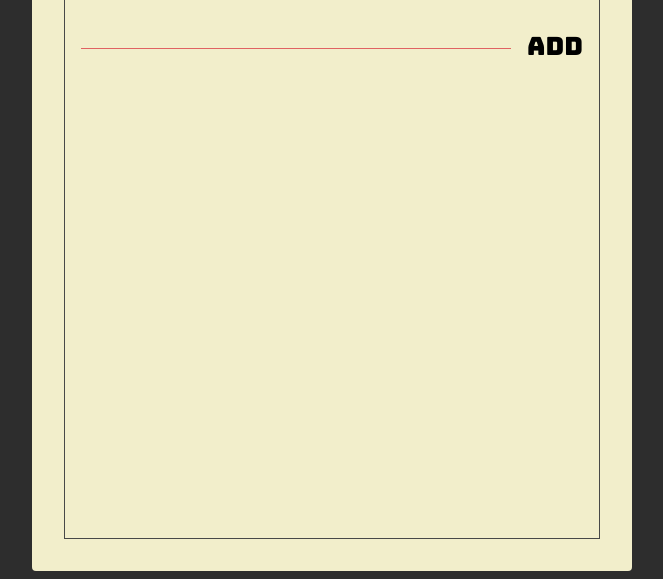
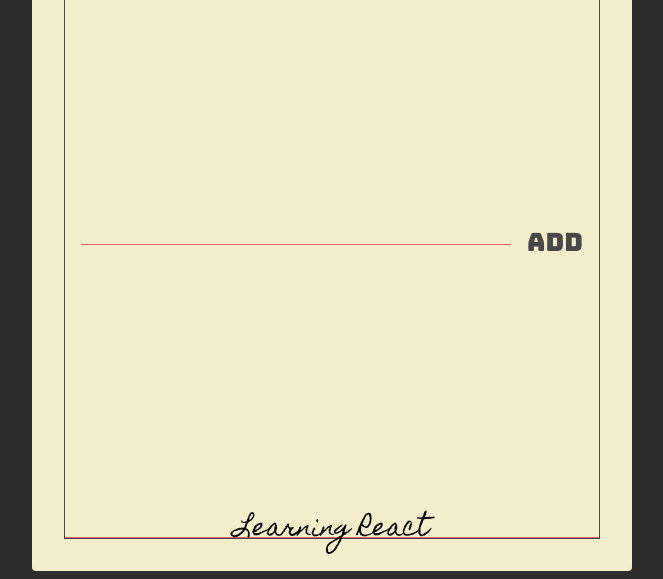
Before and after one commit to ahmatrizal/reactcoursestarter, a website: page index.html in a window 1280 px wide. Shown: the part 237-816 px from the top of the page, without its empty margins (308-971 px from the left). Drawn offline with Linux system fonts and the light colour scheme.

Commit message:
Menambah section todos

```diff
--- a/index.html
+++ b/index.html
@@ -21,7 +21,7 @@
     <div class="container">
       <div class="frame">
         <section class="header">
-          <button class="header-btn">Add</button>
+          <button class="header-btn main-black-color">Add</button>
           <h1 class="header-title">Todo List</h1>
           <button class="header-btn main-red-color">Clear</button>
         </section>
@@ -29,8 +29,14 @@
         <section class="add">
           <form class="add-form">
             <input type="text" class="add-input" />
-            <button class="add-btn">Add</button>
+            <button class="add-btn main-black-color">Add</button>
           </form>
+        </section>
+
+        <section class="todos">
+          <div class="todo">
+            <span class="todo-text">Learning React</span>
+          </div>
         </section>
       </div>
     </div>
--- a/style.css
+++ b/style.css
@@ -4,6 +4,11 @@
 
 :root {
   --main-red-color: #e06262;
+  --main-black-color: #484848;
+}
+
+.main-black-color {
+  color: var(--main-black-color);
 }
 
 .main-red-color {
@@ -40,11 +45,12 @@ body.html {
 }
 
 .frame {
-  border: 1px solid #484848;
+  border: 1px solid var(--main-black-color);
   height: 100%;
 
   display: flex;
   flex-direction: column;
+  justify-content: space-between;
 }
 
 .header {
@@ -58,6 +64,7 @@ body.html {
   font-size: 3.6rem;
   font-family: "Homemade Apple", san-serif;
   text-transform: lowercase;
+  color: var(--main-black-color);
 }
 
 .header-btn {
@@ -71,6 +78,13 @@ body.html {
   outline: unset;
 }
 
+.header-btn.main-red-color:active {
+  text-shadow: 1px 1px 2px var(--main-red-color);
+}
+
+.header-btn.main-black-color:active {
+  text-shadow: 1px 1px 2px var(--main-black-color);
+}
 .add {
   padding: 16px;
 }
@@ -106,3 +120,32 @@ body.html {
   border: unset;
   outline: unset;
 }
+
+.add-btn.main-black-color:active {
+  color: 1px 1px 2px var(--main-black-color);
+}
+
+.todos {
+  display: flex;
+  flex-direction: column;
+}
+
+.todo {
+  position: relative;
+
+  flex: 1 0 auto;
+  text-align: center;
+
+  min-height: 34px;
+  margin: 16px 0 0;
+  font-family: "Homemade Apple", san-serif;
+  font-size: 24px;
+
+  border-bottom: 1px solid var(--main-red-color);
+}
+
+.todo-text {
+  position: absolute;
+  left: 50%;
+  transform: translate(-50%);
+}
```
